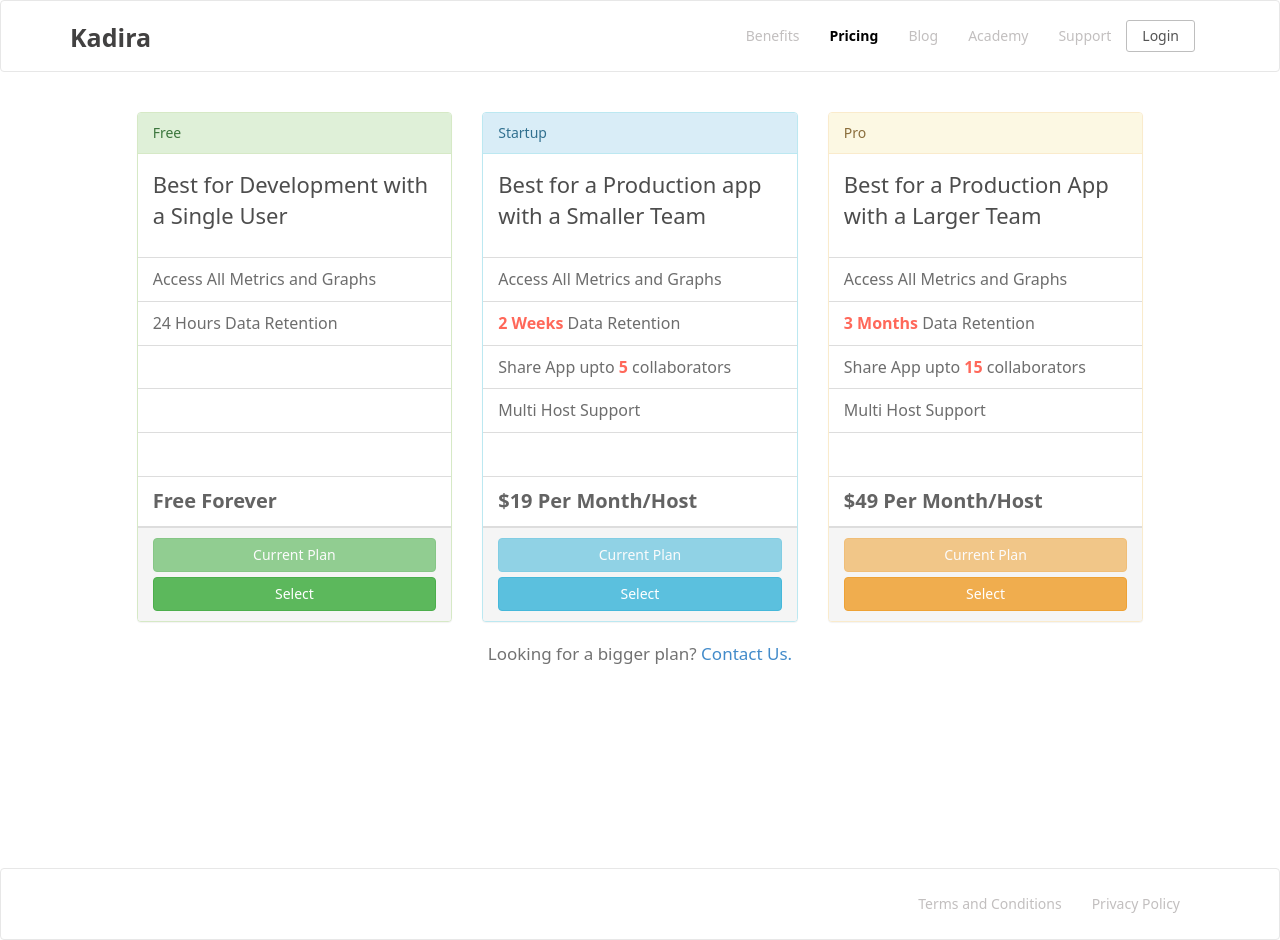
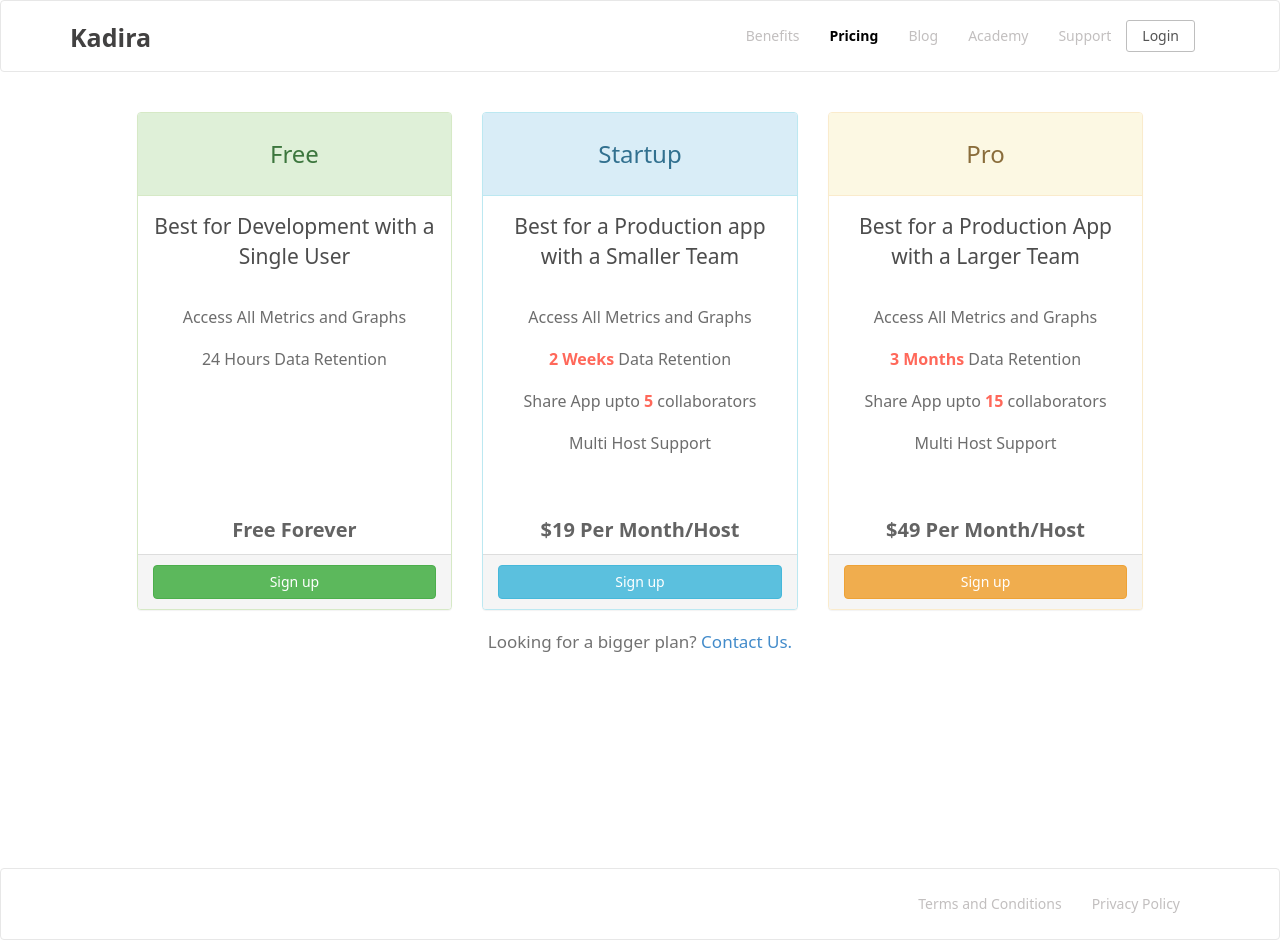
Before and after one commit to kadiraio/kadiraio.github.io, a Jekyll site: the page built from pricing.html, in a window 1280 px wide. Built offline with Jekyll 4.4.1, drawn with Linux system fonts in a browser that asks for light colours.

Commit message:
Tweak pricing table

```diff
--- a/_layouts/pricing.html
+++ b/_layouts/pricing.html
@@ -27,11 +27,7 @@
               <li class="list-group-item price-tag">Free Forever</li>
             </ul>
             <div class="panel-footer">
-              {{#if isPlan 'free'}}
-                <button class="btn btn-success btn-block" disabled>Current Plan</button>
-              {{else}}
-                <button class="btn btn-success btn-block btn-plan" data-plan="free">Select</button>
-              {{/if}}
+              <a href="https://ui.kadira.io/sign-up" class="btn btn-success btn-block btn-plan" data-plan="free">Sign up</a>
             </div>
           </div>
         </div> <!--/plan-->
@@ -50,11 +46,7 @@
               <li class="list-group-item price-tag">$19 Per Month/Host</li>
             </ul>
             <div class="panel-footer">
-              {{#if isPlan 'startup'}}
-                <button class="btn btn-info btn-block" disabled>Current Plan</button>
-              {{else}}
-                <button class="btn btn-info btn-block btn-plan" data-plan="startup">Select</button>
-              {{/if}}
+              <a href="https://ui.kadira.io/sign-up" class="btn btn-info btn-block btn-plan" data-plan="startup">Sign up</a>
             </div>
           </div>
         </div> <!--/plan-->
@@ -73,11 +65,7 @@
               <li class="list-group-item price-tag">$49 Per Month/Host</li>
             </ul>
             <div class="panel-footer">
-              {{#if isPlan 'pro'}}
-                <button class="btn btn-warning btn-block" disabled>Current Plan</button>
-              {{else}}
-                <button class="btn btn-warning btn-block btn-plan" data-plan="pro">Select</button>
-              {{/if}}
+              <a href="https://ui.kadira.io/sign-up" class="btn btn-warning btn-block btn-plan" data-plan="pro">Sign up</a>
             </div>
           </div>
         </div> <!--/plan-->
--- a/css/style.css
+++ b/css/style.css
@@ -590,9 +590,19 @@
   ---------------- BUTTONS -------------------------
 */
 
+#plan-list {
+  text-align: center;
+}
+
+#plan-list .panel-heading {
+  font-size: 24px;
+  padding: 24px 0;
+}
+
 #plan-list li {
   font-size: 16px;
   color: rgb(109, 109, 109);
+  border: none;
 }
 
 #plan-list li em {
@@ -612,7 +622,7 @@
 }
 
 .plan-heading {
-  font-size: 22px;
+  font-size: 21px;
   color: #4D4D4D;
 }
 
```
